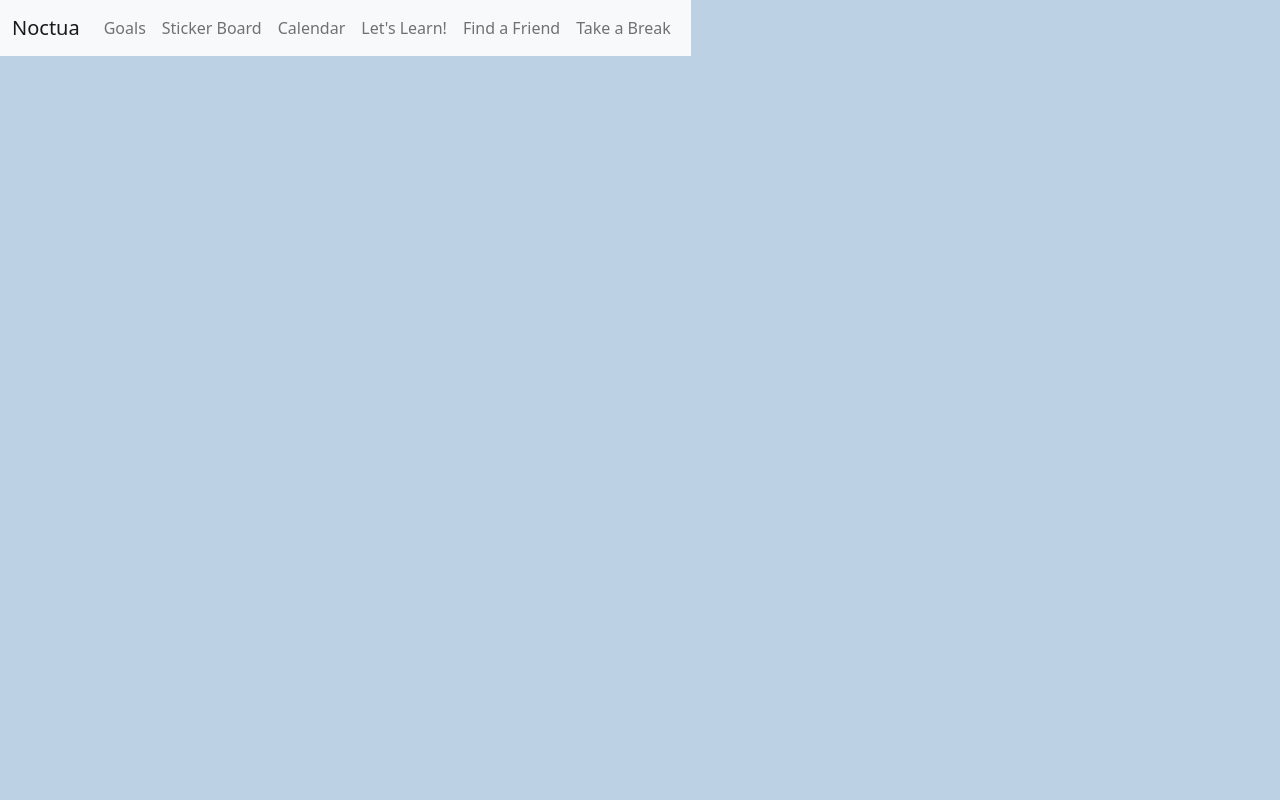
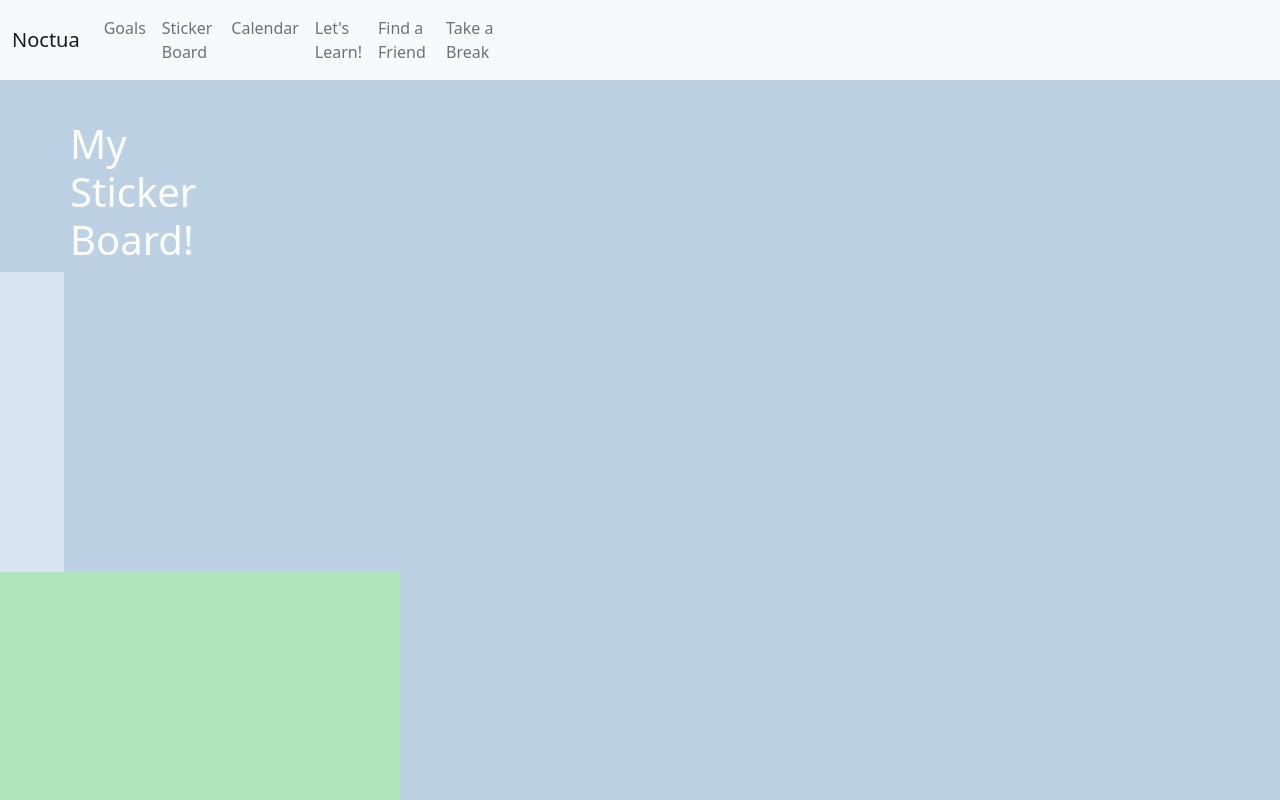
Before and after one commit to justin-bao/dh2021, a React (Create React App) app in the folder dh2021/: page /stickerboard in a window 1280 px wide. Shown: the top 800 px of the page. Built offline with nearby package versions, Linux system fonts and the light colour scheme; no server answers.

Commit message:
fixing sticker layout

```diff
--- a/dh2021/src/App.css
+++ b/dh2021/src/App.css
@@ -36,3 +36,7 @@
     transform: rotate(360deg);
   }
 }
+
+#navbar {
+  margin-right: 47.7rem;
+}
--- a/dh2021/src/App.js
+++ b/dh2021/src/App.js
@@ -18,7 +18,7 @@ function App() {
 
   return (
     <BrowserRouter>
-      <Navigation />
+      <Navigation id="navbar"/>
       <Router></Router>
     </BrowserRouter>
 
--- /dev/null
+++ b/dh2021/src/components/Board/Board.css
@@ -0,0 +1,6 @@
+#board {
+  background-color: #A1FC81;
+  opacity: 42%;
+  width: 400px;
+  height: 300px;
+}
--- /dev/null
+++ b/dh2021/src/components/Board/Board.js
@@ -0,0 +1,12 @@
+import React from "react";
+import "./Board.css"
+
+function Board(props) {
+  return (
+    <div id="board">
+
+    </div>
+  )
+}
+
+export default Board;
--- a/dh2021/src/components/Nav/Nav.css
+++ b/dh2021/src/components/Nav/Nav.css
@@ -1,3 +1,12 @@
 NavBar {
   width: 100%;
+  margin-right: 47.7rem;
 }
+
+.nav-item {
+  margin-left: 10rem;
+}
+
+#container-size {
+  margin-right: 47.7rem;
+}
--- a/dh2021/src/components/Nav/Nav.js
+++ b/dh2021/src/components/Nav/Nav.js
@@ -8,18 +8,18 @@ export default class Navigation extends React.Component {
   render() {
     return (
       <Navbar bg="light" expand="lg">
-        <Container>
+        <Container id="container-size">
           <Navbar.Brand href="/">Noctua</Navbar.Brand>
           <Navbar.Toggle aria-controls="basic-navbar-nav" />
           <Navbar.Collapse id="basic-navbar-nav">
             <Nav className="navContainer mr-auto">
               {/* <Nav.Link className= "mr-sm-2 navText" style={{color: "black", fontSize: "1.5rem", fontWeight: "bold"}} href="/goals">Goals</Nav.Link> */}
-              <Nav.Link href="/goals">Goals</Nav.Link>
-              <Nav.Link href="/stickerboard">Sticker Board</Nav.Link>
-              <Nav.Link href="/calendar">Calendar</Nav.Link>
-              <Nav.Link href="/learn">Let's Learn!</Nav.Link>
-              <Nav.Link href="/findfriend">Find a Friend</Nav.Link>
-              <Nav.Link href="/break">Take a Break</Nav.Link>
+              <Nav.Link href="/goals" class="nav-item">Goals</Nav.Link>
+              <Nav.Link href="/stickerboard" class="nav-item">Sticker Board</Nav.Link>
+              <Nav.Link href="/calendar" class="nav-item">Calendar</Nav.Link>
+              <Nav.Link href="/learn" class="nav-item">Let's Learn!</Nav.Link>
+              <Nav.Link href="/findfriend" class="nav-item">Find a Friend</Nav.Link>
+              <Nav.Link href="/break" class="nav-item">Take a Break</Nav.Link>
             </Nav>
           </Navbar.Collapse>
         </Container>
--- /dev/null
+++ b/dh2021/src/components/StickerCollection/StickerCollection.css
@@ -0,0 +1,6 @@
+#sticker-collection {
+  background-color: white;
+  opacity: 42%;
+  width: 200;
+  height: 300px;
+}
--- /dev/null
+++ b/dh2021/src/components/StickerCollection/StickerCollection.js
@@ -0,0 +1,13 @@
+import React from "react";
+import "./StickerCollection.css"
+
+function StickerCollection(props) {
+  document.body.style.backgroundColor = "#BCD1E4";
+  return (
+    <div id="sticker-collection">
+      <h3>hello</h3>
+    </div>
+  )
+}
+
+export default StickerCollection;
--- a/dh2021/src/pages/Goals.css
+++ b/dh2021/src/pages/Goals.css
@@ -10,6 +10,6 @@ h2 {
   padding-left: 70px;
 }
 
-div {
+#goals {
   display: inline-block;
 }
--- /dev/null
+++ b/dh2021/src/pages/StickerBoard.css
@@ -0,0 +1,10 @@
+#sticker-board {
+  color: white;
+  display: inline-block;
+  width:10rem;
+  height:10rem;
+}
+
+div {
+  display: inline-block;
+}
--- a/dh2021/src/pages/StickerBoard.js
+++ b/dh2021/src/pages/StickerBoard.js
@@ -1,10 +1,16 @@
 import React from "react";
-import Button from "../components/Button/Button.js";
+import "./StickerBoard.css"
+import Board from "../components/Board/Board.js"
+import StickerCollection from "../components/StickerCollection/StickerCollection.js"
 
 function StickerBoard() {
   document.body.style.backgroundColor = "#BCD1E4";
   return (
-    <div>
+    <div id="sticker-board">
+      <h1>My Sticker Board!</h1>
+        <StickerCollection />
+        <Board />
+      <h3>Reach your goal to unlock the next sticker :)</h3>
     </div>
   )
 }
```
